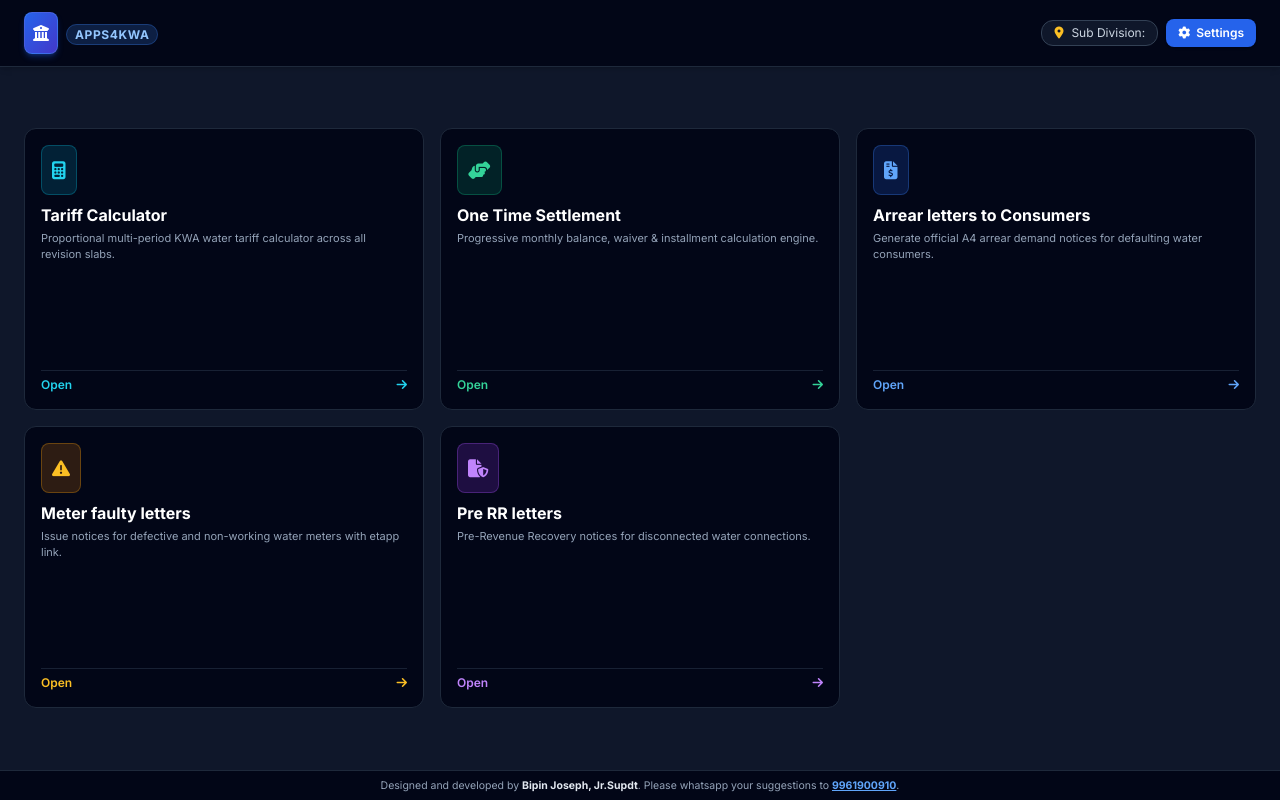
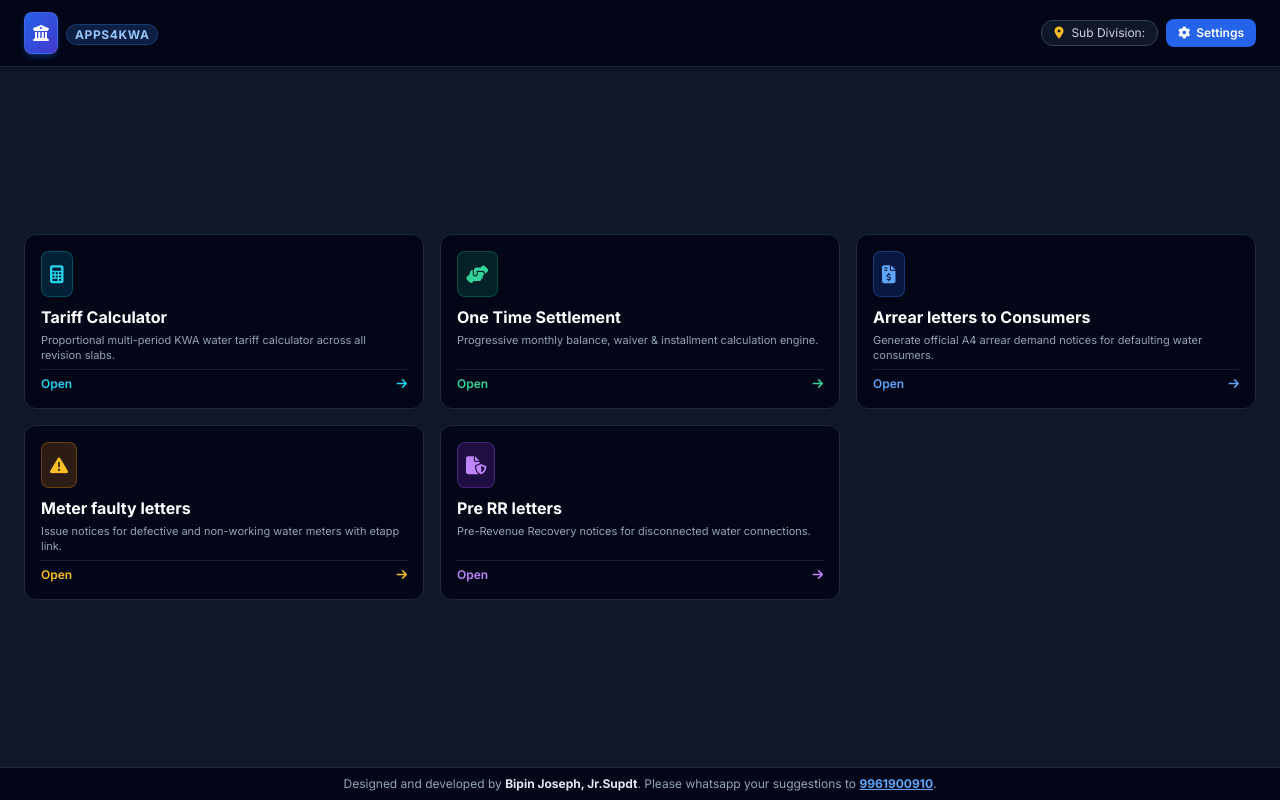
Before and after one commit to kwamf2020/rubelCodes, a plain HTML site: page index.html in a window 1280 px wide. Drawn offline with nearby package versions, Linux system fonts and the light colour scheme.

Commit message:
Update index.html

```diff
--- a/index.html
+++ b/index.html
@@ -16,7 +16,7 @@
         .no-scrollbar { -ms-overflow-style: none; scrollbar-width: none; }
     </style>
 </head>
-<body class="bg-slate-900 text-slate-100 h-screen h-[100dvh] flex flex-col justify-between overflow-hidden selection:bg-blue-600 selection:text-white">
+<body class="bg-slate-900 text-slate-100 min-h-screen min-h-[100dvh] flex flex-col justify-between selection:bg-blue-600 selection:text-white">
 
     <!-- COMPACT TOP HEADER BAR -->
     <header class="bg-slate-950 border-b border-slate-800 shadow-md shrink-0">
@@ -43,17 +43,17 @@
         </div>
     </header>
 
-    <!-- PORTAL DIRECTORY: Auto-distributed to fill the exact viewport height without scroll -->
-    <main class="flex-1 max-w-7xl w-full mx-auto px-3 sm:px-6 py-2 sm:py-4 flex flex-col justify-center min-h-0">
+    <!-- PORTAL DIRECTORY: Dynamically sizes to fit screen cleanly -->
+    <main class="flex-1 max-w-7xl w-full mx-auto px-3 sm:px-6 py-2.5 sm:py-4 flex flex-col justify-center">
 
-        <!-- APP CARDS GRID: 3 equal rows on mobile, 2 rows on desktop -->
-        <div class="grid grid-cols-2 lg:grid-cols-3 gap-2 sm:gap-4 h-full max-h-[580px] grid-rows-3 lg:grid-rows-2">
+        <!-- APP CARDS GRID: 2 columns, compact padding and height to prevent screen overflow -->
+        <div class="grid grid-cols-2 lg:grid-cols-3 gap-2 sm:gap-4 w-full">
 
             <!-- Card 1: Tariff Calculator -->
-            <a href="tariff.html" class="group bg-slate-950 border border-slate-800 hover:border-cyan-500/60 rounded-xl p-2.5 sm:p-4 transition-all duration-300 hover:shadow-xl flex flex-col justify-between">
+            <a href="tariff.html" class="group bg-slate-950 border border-slate-800 hover:border-cyan-500/60 rounded-xl p-2 sm:p-4 transition-all duration-300 hover:shadow-xl flex flex-col justify-between">
                 <div>
                     <div class="flex justify-between items-start mb-1 sm:mb-2">
-                        <div class="bg-cyan-600/20 text-cyan-400 p-1.5 sm:p-2.5 rounded-lg border border-cyan-500/30 group-hover:scale-105 transition-transform">
+                        <div class="bg-cyan-600/20 text-cyan-400 p-1.5 sm:p-2 rounded-lg border border-cyan-500/30 group-hover:scale-105 transition-transform">
                             <i class="fa-solid fa-calculator text-sm sm:text-lg"></i>
                         </div>
                     </div>
@@ -62,17 +62,17 @@
                         Proportional multi-period KWA water tariff calculator across all revision slabs.
                     </p>
                 </div>
-                <div class="pt-1.5 border-t border-slate-800/80 flex items-center justify-between text-[10px] sm:text-xs font-semibold text-cyan-400 group-hover:text-cyan-300">
+                <div class="mt-1.5 pt-1.5 border-t border-slate-800/80 flex items-center justify-between text-[10px] sm:text-xs font-semibold text-cyan-400 group-hover:text-cyan-300">
                     <span>Open</span>
                     <i class="fa-solid fa-arrow-right group-hover:translate-x-1 transition-transform"></i>
                 </div>
             </a>
 
             <!-- Card 2: One Time Settlement -->
-            <a href="ots.html" class="group bg-slate-950 border border-slate-800 hover:border-emerald-500/60 rounded-xl p-2.5 sm:p-4 transition-all duration-300 hover:shadow-xl flex flex-col justify-between">
+            <a href="ots.html" class="group bg-slate-950 border border-slate-800 hover:border-emerald-500/60 rounded-xl p-2 sm:p-4 transition-all duration-300 hover:shadow-xl flex flex-col justify-between">
                 <div>
                     <div class="flex justify-between items-start mb-1 sm:mb-2">
-                        <div class="bg-emerald-600/20 text-emerald-400 p-1.5 sm:p-2.5 rounded-lg border border-emerald-500/30 group-hover:scale-105 transition-transform">
+                        <div class="bg-emerald-600/20 text-emerald-400 p-1.5 sm:p-2 rounded-lg border border-emerald-500/30 group-hover:scale-105 transition-transform">
                             <i class="fa-solid fa-handshake-angle text-sm sm:text-lg"></i>
                         </div>
                     </div>
@@ -81,17 +81,17 @@
                         Progressive monthly balance, waiver & installment calculation engine.
                     </p>
                 </div>
-                <div class="pt-1.5 border-t border-slate-800/80 flex items-center justify-between text-[10px] sm:text-xs font-semibold text-emerald-400 group-hover:text-emerald-300">
+                <div class="mt-1.5 pt-1.5 border-t border-slate-800/80 flex items-center justify-between text-[10px] sm:text-xs font-semibold text-emerald-400 group-hover:text-emerald-300">
                     <span>Open</span>
                     <i class="fa-solid fa-arrow-right group-hover:translate-x-1 transition-transform"></i>
                 </div>
             </a>
 
             <!-- Card 3: Consumer Arrear Letters -->
-            <a href="consumer.html" class="group bg-slate-950 border border-slate-800 hover:border-blue-500/60 rounded-xl p-2.5 sm:p-4 transition-all duration-300 hover:shadow-xl flex flex-col justify-between">
+            <a href="consumer.html" class="group bg-slate-950 border border-slate-800 hover:border-blue-500/60 rounded-xl p-2 sm:p-4 transition-all duration-300 hover:shadow-xl flex flex-col justify-between">
                 <div>
                     <div class="flex justify-between items-start mb-1 sm:mb-2">
-                        <div class="bg-blue-600/20 text-blue-400 p-1.5 sm:p-2.5 rounded-lg border border-blue-500/30 group-hover:scale-105 transition-transform">
+                        <div class="bg-blue-600/20 text-blue-400 p-1.5 sm:p-2 rounded-lg border border-blue-500/30 group-hover:scale-105 transition-transform">
                             <i class="fa-solid fa-file-invoice-dollar text-sm sm:text-lg"></i>
                         </div>
                     </div>
@@ -100,17 +100,17 @@
                         Generate official A4 arrear demand notices for defaulting water consumers.
                     </p>
                 </div>
-                <div class="pt-1.5 border-t border-slate-800/80 flex items-center justify-between text-[10px] sm:text-xs font-semibold text-blue-400 group-hover:text-blue-300">
+                <div class="mt-1.5 pt-1.5 border-t border-slate-800/80 flex items-center justify-between text-[10px] sm:text-xs font-semibold text-blue-400 group-hover:text-blue-300">
                     <span>Open</span>
                     <i class="fa-solid fa-arrow-right group-hover:translate-x-1 transition-transform"></i>
                 </div>
             </a>
 
             <!-- Card 4: Meter Faulty Letters -->
-            <a href="mfaulty.html" class="group bg-slate-950 border border-slate-800 hover:border-amber-500/60 rounded-xl p-2.5 sm:p-4 transition-all duration-300 hover:shadow-xl flex flex-col justify-between">
+            <a href="mfaulty.html" class="group bg-slate-950 border border-slate-800 hover:border-amber-500/60 rounded-xl p-2 sm:p-4 transition-all duration-300 hover:shadow-xl flex flex-col justify-between">
                 <div>
                     <div class="flex justify-between items-start mb-1 sm:mb-2">
-                        <div class="bg-amber-600/20 text-amber-400 p-1.5 sm:p-2.5 rounded-lg border border-amber-500/30 group-hover:scale-105 transition-transform">
+                        <div class="bg-amber-600/20 text-amber-400 p-1.5 sm:p-2 rounded-lg border border-amber-500/30 group-hover:scale-105 transition-transform">
                             <i class="fa-solid fa-triangle-exclamation text-sm sm:text-lg"></i>
                         </div>
                     </div>
@@ -119,17 +119,17 @@
                         Issue notices for defective and non-working water meters with etapp link.
                     </p>
                 </div>
-                <div class="pt-1.5 border-t border-slate-800/80 flex items-center justify-between text-[10px] sm:text-xs font-semibold text-amber-400 group-hover:text-amber-300">
+                <div class="mt-1.5 pt-1.5 border-t border-slate-800/80 flex items-center justify-between text-[10px] sm:text-xs font-semibold text-amber-400 group-hover:text-amber-300">
                     <span>Open</span>
                     <i class="fa-solid fa-arrow-right group-hover:translate-x-1 transition-transform"></i>
                 </div>
             </a>
 
-            <!-- Card 5: Pre RR Letters (Spans 2 columns on mobile row 3 to fill grid cleanly) -->
-            <a href="prerr.html" class="group bg-slate-950 border border-slate-800 hover:border-purple-500/60 rounded-xl p-2.5 sm:p-4 transition-all duration-300 hover:shadow-xl flex flex-col justify-between col-span-2 lg:col-span-1">
+            <!-- Card 5: Pre RR Letters -->
+            <a href="prerr.html" class="group bg-slate-950 border border-slate-800 hover:border-purple-500/60 rounded-xl p-2 sm:p-4 transition-all duration-300 hover:shadow-xl flex flex-col justify-between col-span-2 lg:col-span-1">
                 <div>
                     <div class="flex justify-between items-start mb-1 sm:mb-2">
-                        <div class="bg-purple-600/20 text-purple-400 p-1.5 sm:p-2.5 rounded-lg border border-purple-500/30 group-hover:scale-105 transition-transform">
+                        <div class="bg-purple-600/20 text-purple-400 p-1.5 sm:p-2 rounded-lg border border-purple-500/30 group-hover:scale-105 transition-transform">
                             <i class="fa-solid fa-file-shield text-sm sm:text-lg"></i>
                         </div>
                     </div>
@@ -138,7 +138,7 @@
                         Pre-Revenue Recovery notices for disconnected water connections.
                     </p>
                 </div>
-                <div class="pt-1.5 border-t border-slate-800/80 flex items-center justify-between text-[10px] sm:text-xs font-semibold text-purple-400 group-hover:text-purple-300">
+                <div class="mt-1.5 pt-1.5 border-t border-slate-800/80 flex items-center justify-between text-[10px] sm:text-xs font-semibold text-purple-400 group-hover:text-purple-300">
                     <span>Open</span>
                     <i class="fa-solid fa-arrow-right group-hover:translate-x-1 transition-transform"></i>
                 </div>
@@ -148,8 +148,8 @@
 
     </main>
 
-    <!-- COMPACT FOOTER -->
-    <footer class="w-full text-center py-2 px-2 border-t border-slate-800 text-[10.5px] text-slate-400 bg-slate-950 shrink-0 leading-tight">
+    <!-- COMPACT FOOTER (Always visible with shrink-0) -->
+    <footer class="w-full text-center py-2 px-2 border-t border-slate-800 text-[10px] sm:text-xs text-slate-400 bg-slate-950 shrink-0 leading-tight">
         Designed and developed by <span class="font-bold text-slate-200">Bipin Joseph, Jr.Supdt</span>. Please whatsapp your suggestions to <a href="https://wa.me/919961900910" class="text-blue-400 hover:text-blue-300 font-bold underline transition-colors">9961900910</a>.
     </footer>
 
```
